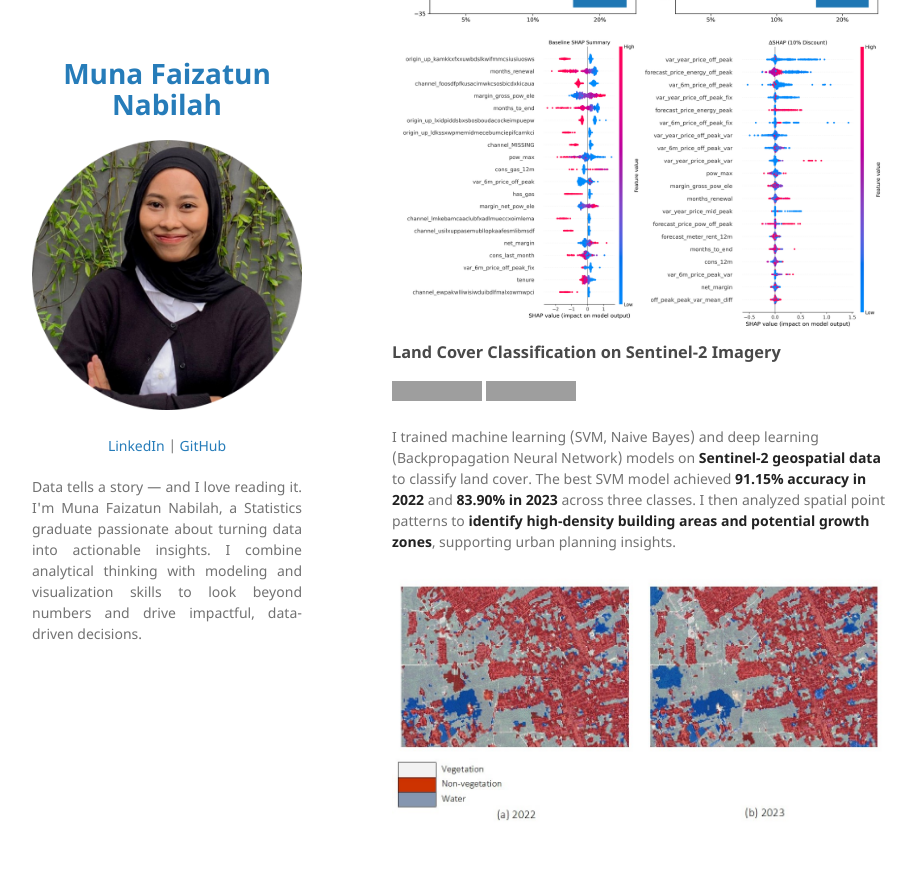
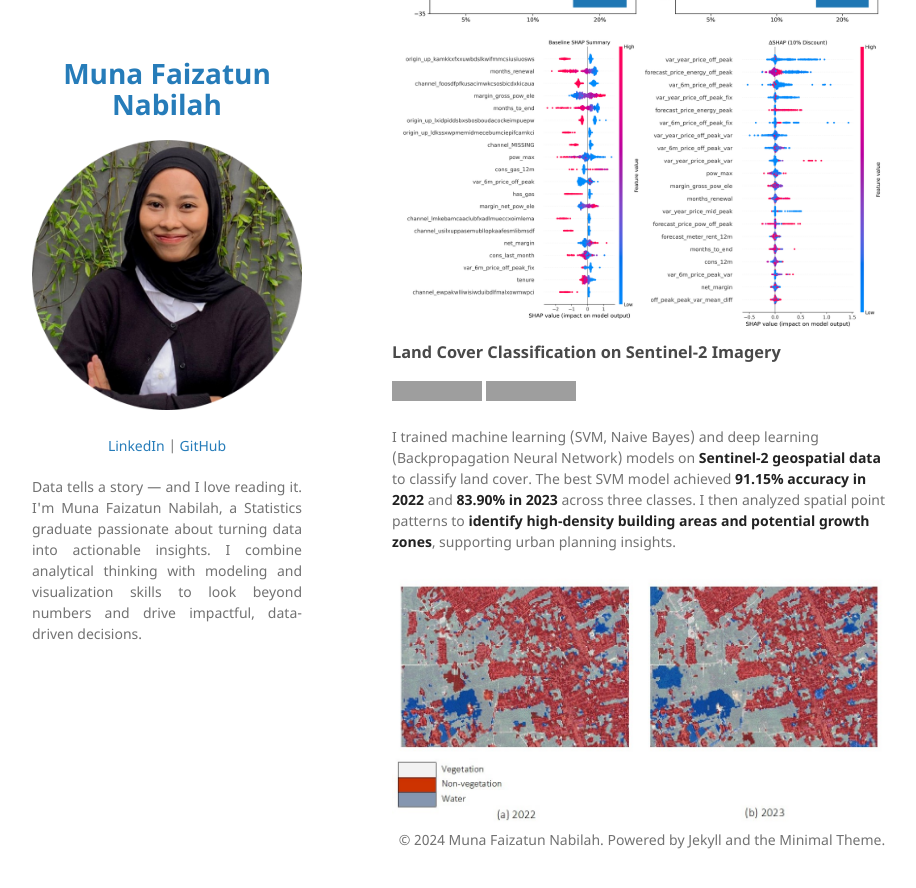
Before and after one commit to munafaizatun/munafaizatun.github.io, a Jekyll site: the page built from index.md, in a window 1280 px wide and 900 px high, scrolled down 1705 px. Shown: the top 888 px of the window, without its empty margins (178-1094 px from the left). Built offline with Jekyll 4.4.1, drawn with Linux system fonts in a browser that asks for light colours; our own code applies the rules of GitHub Pages for plain Markdown files; grey boxes are pictures that could not be loaded.

Commit message:
Create index.md

```diff
--- a/index.md
+++ b/index.md
@@ -1,10 +1,9 @@
 # Portfolio
-
 ---
-
 ## Data Analyst
 
 ### Customer & Retail Insights
+
 [![View on GitHub](https://img.shields.io/badge/GitHub-View_on_GitHub-blue?logo=GitHub)](https://github.com/munafaizatun/retail-analytics)
 
 I analyzed over **246k retail transactions** to uncover high-value customer segments and evaluate a store-level promotional trial. By understanding customer behavior and engagement patterns, the project helped identify strategies that **increased sales and improved customer engagement**.
@@ -17,6 +16,7 @@
 ## Data Science
 
 ### Kaggle Competition: House Prices Prediction
+
 [![Open Notebook](https://img.shields.io/badge/Jupyter-Open_Notebook-blue?logo=Jupyter)](projects/house-prices-prediction.html)
 [![View on GitHub](https://img.shields.io/badge/GitHub-View_on_GitHub-blue?logo=GitHub)](https://github.com/munafaizatun/house-prices-prediction)
 
@@ -28,6 +28,7 @@
 
 
 ### SmartChurn: Predicting & Explaining Customer Churn
+
 [![View on GitHub](https://img.shields.io/badge/GitHub-View_on_GitHub-blue?logo=GitHub)](https://github.com/munafaizatun/SmartChurn)
 
 Customer churn is tricky: companies often give discounts to retain customers, but do these really help? In SmartChurn, I analyzed **14k+ energy customers** and found that **blanket discounts (5–20%) often increased churn and reduced ROI**.
@@ -40,6 +41,7 @@
 
 
 ### Land Cover Classification on Sentinel-2 Imagery
+
 [![View on GitHub](https://img.shields.io/badge/GitHub-View_on_GitHub-blue?logo=GitHub)](https://github.com/munafaizatun/Land-Use-Classification)
 [![Open Research Journal](https://img.shields.io/badge/PDF-Open_Research_Journal-blue?logo=adobe-acrobat-reader&logoColor=white)](https://journal.ummat.ac.id/index.php/jtam/article/view/29683)
 
@@ -48,3 +50,6 @@
 <center>
 <img src="images/classification.jpg"/>
 </center>
+
+
+<center>© 2024 Muna Faizatun Nabilah. Powered by Jekyll and the Minimal Theme.</center>
```
